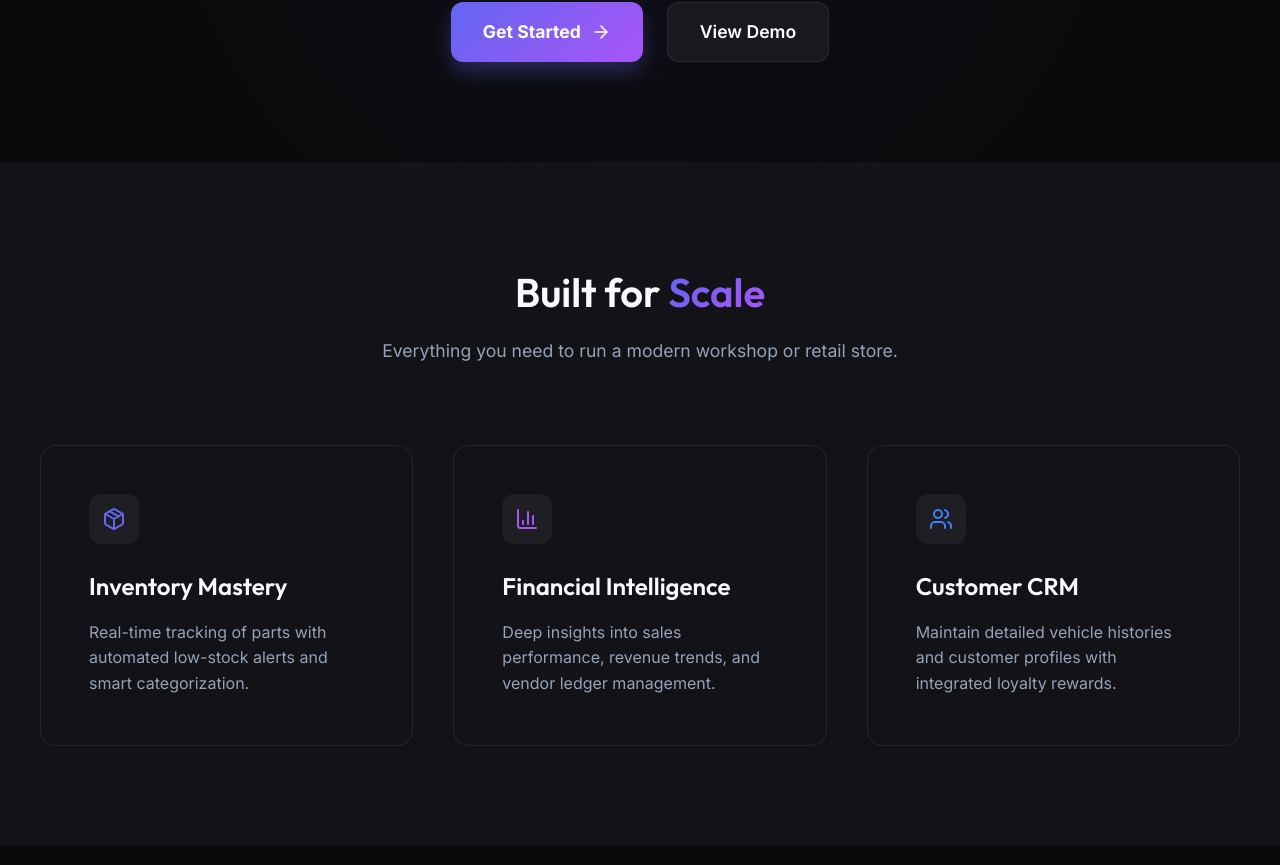
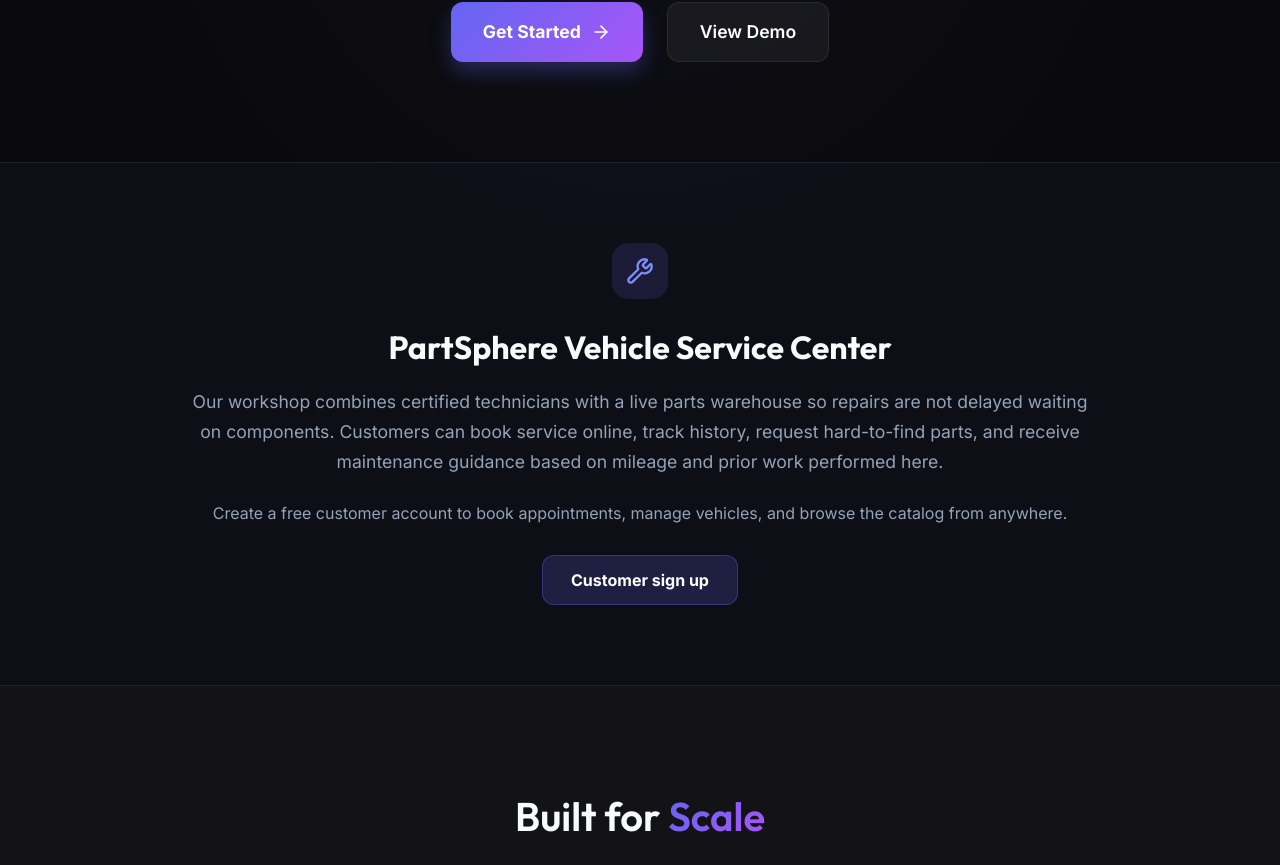
Before and after one commit to aastha0077/PartSphere_FE, a React (Vite) app: page / in a window 1280 px wide. Shown: the part 593-1458 px from the top of the page. Built offline with nearby package versions, Linux system fonts and the light colour scheme.

Commit message:
Minor change in Home page

```diff
--- a/src/pages/public/Home.tsx
+++ b/src/pages/public/Home.tsx
@@ -9,7 +9,8 @@
   ArrowRight,
   Settings,
   Truck,
-  CheckCircle2
+  CheckCircle2,
+  Wrench
 } from 'lucide-react';
 
 const Home = () => {
@@ -131,6 +132,36 @@
         }}></div>
       </section>
 
+      <section style={{ padding: '80px 2rem', background: 'rgba(99, 102, 241, 0.04)', borderTop: '1px solid var(--glass-border)', borderBottom: '1px solid var(--glass-border)' }}>
+        <div style={{ maxWidth: '900px', margin: '0 auto', textAlign: 'center' }}>
+          <div style={{ display: 'inline-flex', alignItems: 'center', justifyContent: 'center', width: '56px', height: '56px', borderRadius: '16px', background: 'rgba(99, 102, 241, 0.15)', marginBottom: '1.5rem' }}>
+            <Wrench size={28} className="text-indigo-400" />
+          </div>
+          <h2 style={{ fontSize: '2rem', marginBottom: '1rem', fontWeight: 800 }}>PartSphere Vehicle Service Center</h2>
+          <p style={{ color: 'var(--text-secondary)', fontSize: '1.1rem', lineHeight: 1.7, marginBottom: '1.5rem' }}>
+            Our workshop combines certified technicians with a live parts warehouse so repairs are not delayed waiting on components. Customers can book service online, track history, request hard-to-find parts, and receive maintenance guidance based on mileage and prior work performed here.
+          </p>
+          <p style={{ color: 'var(--text-secondary)', fontSize: '1rem', lineHeight: 1.6 }}>
+            Create a free customer account to book appointments, manage vehicles, and browse the catalog from anywhere.
+          </p>
+          <button
+            type="button"
+            onClick={() => navigate('/signup')}
+            style={{
+              marginTop: '1.75rem',
+              background: 'rgba(99, 102, 241, 0.2)',
+              color: 'white',
+              padding: '12px 28px',
+              borderRadius: 'var(--radius-md)',
+              fontWeight: 700,
+              border: '1px solid rgba(99, 102, 241, 0.35)'
+            }}
+          >
+            Customer sign up
+          </button>
+        </div>
+      </section>
+
       {/* Features Section */}
       <section style={{ padding: '100px 2rem', background: 'var(--bg-secondary)' }}>
         <div style={{ maxWidth: '1200px', margin: '0 auto' }}>
```
